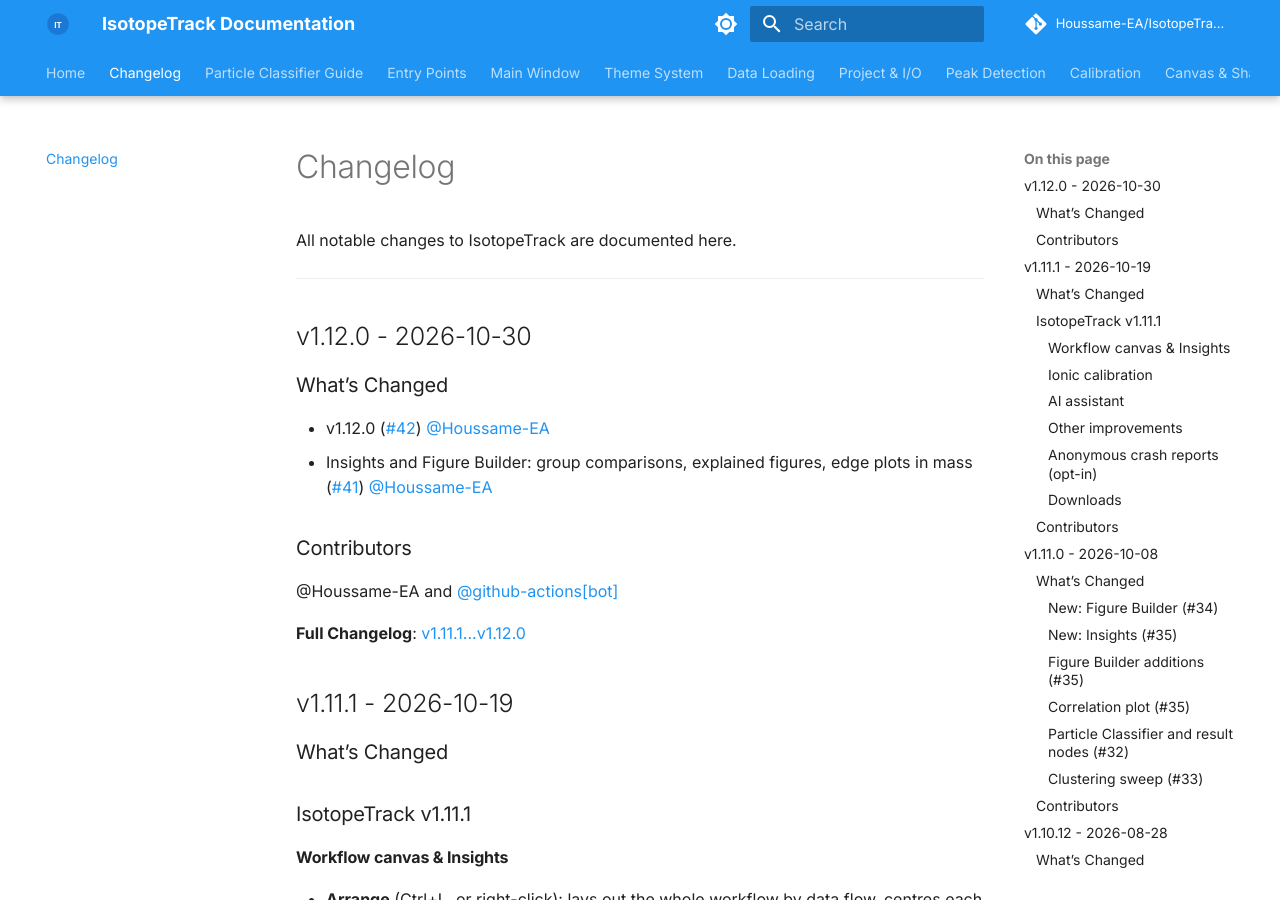
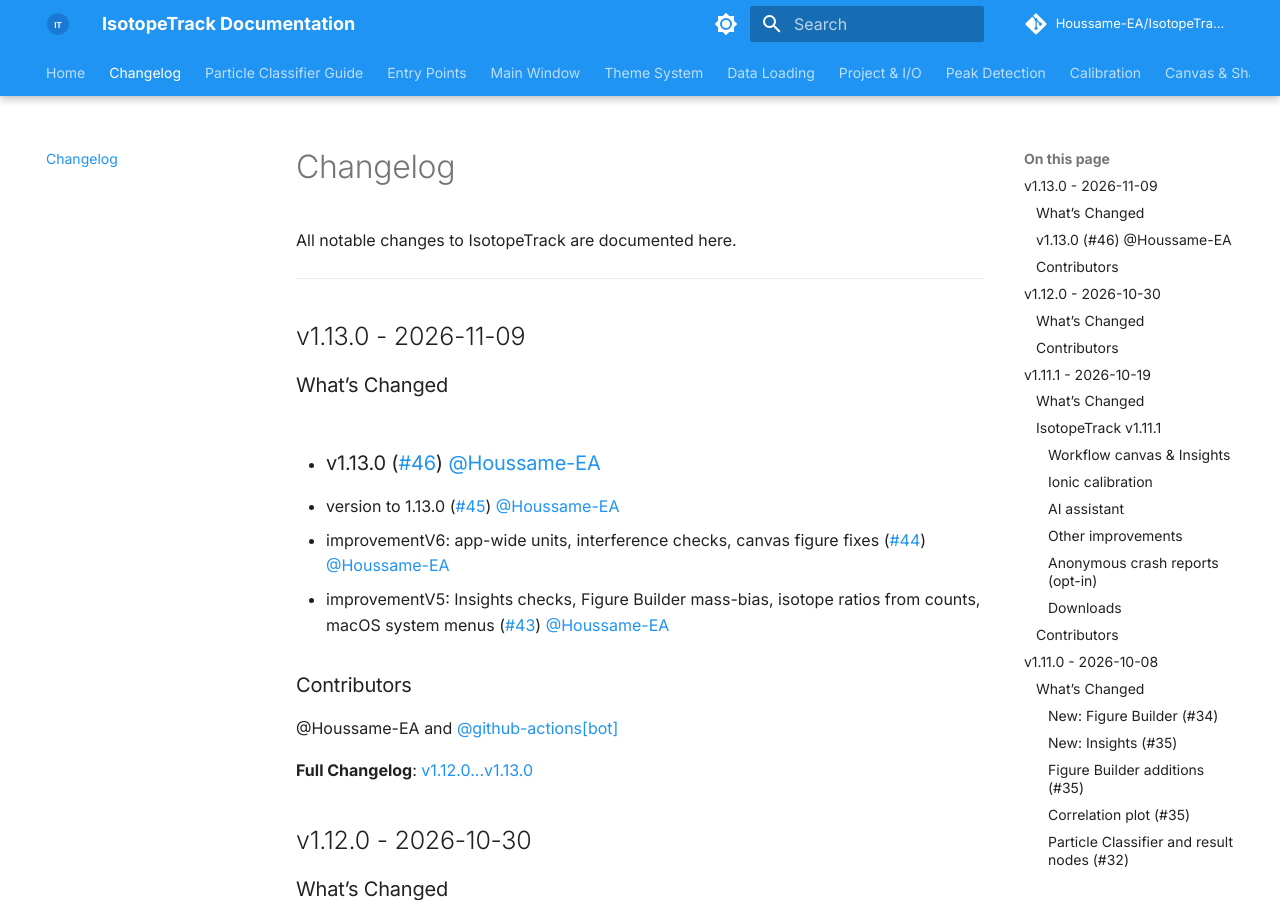
Before and after one commit to Houssame-EA/IsotopeTrack, an MkDocs documentation site: the page built from docs/changelog.md, in a window 1280 px wide and 900 px high. Built offline with MkDocs 1.6.1 and Material for MkDocs 9.7.7, drawn with Linux system fonts in a browser that asks for light colours; comment, search, counter and statistics services are not loaded; the version menu is left out.

Commit message:
Update CHANGELOG

```diff
--- a/docs/changelog.md
+++ b/docs/changelog.md
@@ -4,6 +4,22 @@ All notable changes to IsotopeTrack are documented here.
 
 
 ---
+
+## v1.13.0 - 2026-11-09
+
+### What’s Changed
+
+- ### v1.13.0 ([#46](https://github.com/Houssame-EA/IsotopeTrack/pull/46)) [@Houssame-EA](https://github.com/Houssame-EA)
+
+- version to 1.13.0 ([#45](https://github.com/Houssame-EA/IsotopeTrack/pull/45)) [@Houssame-EA](https://github.com/Houssame-EA)
+- improvementV6: app-wide units, interference checks, canvas figure fixes ([#44](https://github.com/Houssame-EA/IsotopeTrack/pull/44)) [@Houssame-EA](https://github.com/Houssame-EA)
+- improvementV5: Insights checks, Figure Builder mass-bias, isotope ratios from counts, macOS system menus ([#43](https://github.com/Houssame-EA/IsotopeTrack/pull/43)) [@Houssame-EA](https://github.com/Houssame-EA)
+
+### Contributors
+
+@Houssame-EA and [@github-actions[bot]](https://github.com/apps/github-actions)
+
+**Full Changelog**: [v1.12.0...v1.13.0](https://github.com/Houssame-EA/IsotopeTrack/compare/v1.12.0...v1.13.0)
 
 ## v1.12.0 - 2026-10-30
 
```
